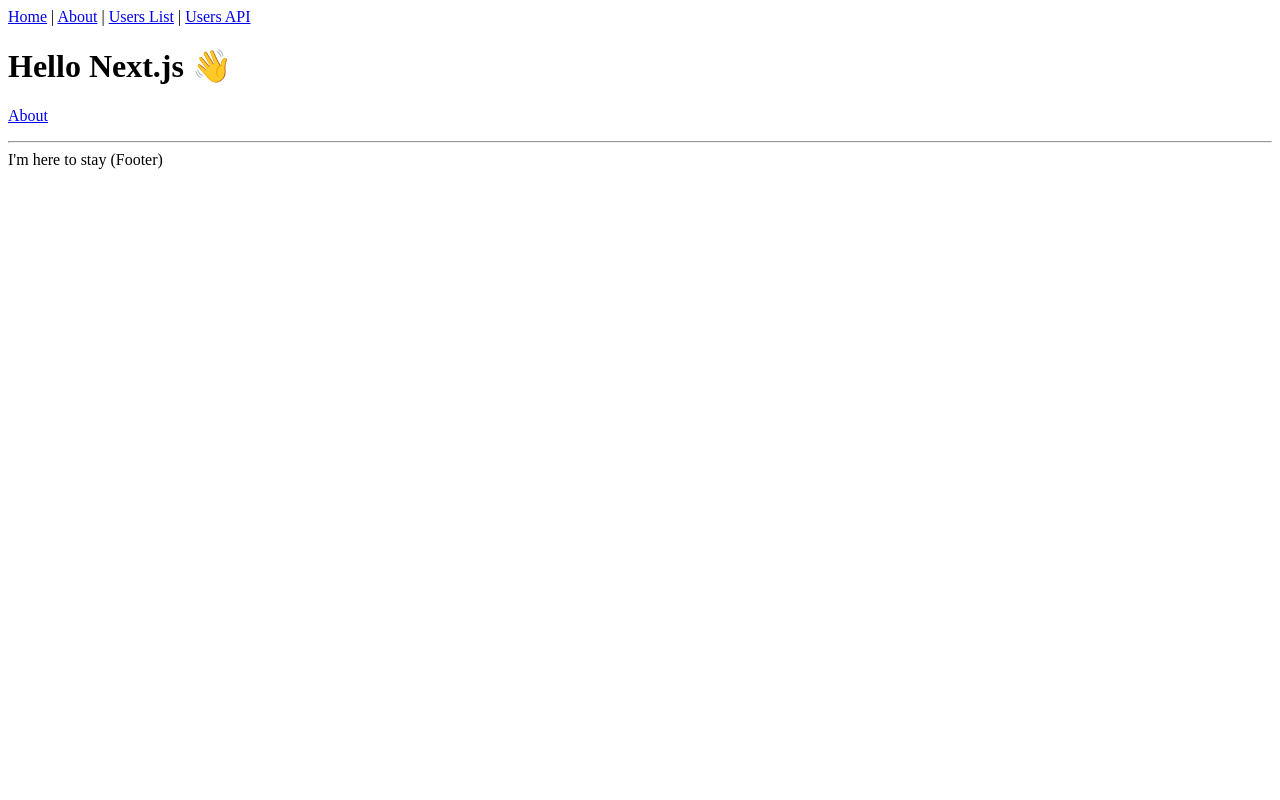
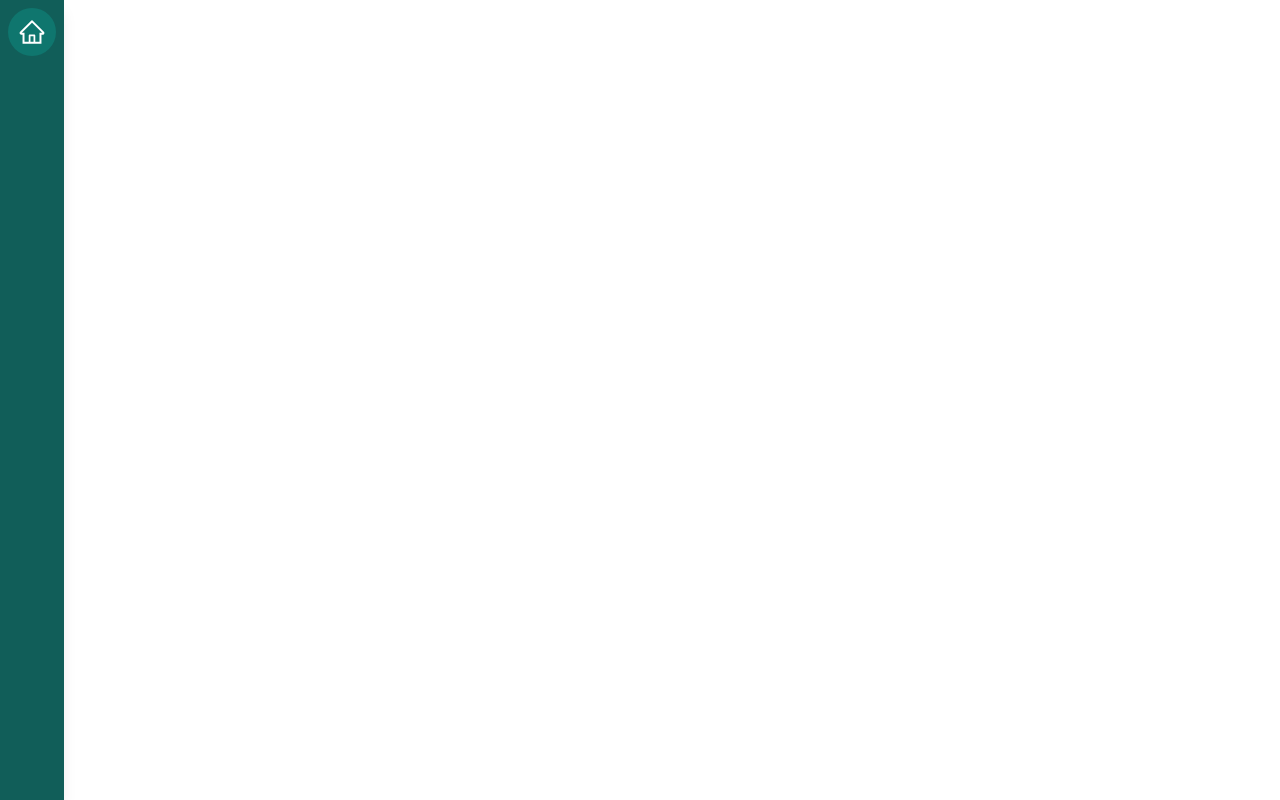
Before and after one commit to anthony-deleon1214/personal-site, a Next.js app: page / in a window 1280 px wide. Built offline with nearby package versions, Linux system fonts and the light colour scheme.

Commit message:
Various updates to frontend

```diff
--- a/components/Layout.tsx
+++ b/components/Layout.tsx
@@ -1,6 +1,7 @@
-import React, { ReactNode } from 'react'
-import Link from 'next/link'
-import Head from 'next/head'
+import React, { ReactNode } from 'react';
+import Link from 'next/link';
+import Head from 'next/head';
+import Sidebar from './Sidebar'
 
 type Props = {
   children?: ReactNode
@@ -10,31 +11,9 @@
 const Layout = ({ children, title = 'This is the default title' }: Props) => (
   <div>
     <Head>
-      <title>{title}</title>
-      <meta charSet="utf-8" />
-      <meta name="viewport" content="initial-scale=1.0, width=device-width" />
+      <title>Anthony Deleon</title>
     </Head>
-    <header>
-      <nav>
-        <Link href="/">
-          <a>Home</a>
-        </Link>{' '}
-        |{' '}
-        <Link href="/about">
-          <a>About</a>
-        </Link>{' '}
-        |{' '}
-        <Link href="/users">
-          <a>Users List</a>
-        </Link>{' '}
-        | <a href="/api/users">Users API</a>
-      </nav>
-    </header>
-    {children}
-    <footer>
-      <hr />
-      <span>I'm here to stay (Footer)</span>
-    </footer>
+    <Sidebar></Sidebar>
   </div>
 )
 
--- /dev/null
+++ b/components/Sidebar.tsx
@@ -0,0 +1,23 @@
+import { AiOutlineHome } from "react-icons/ai";
+import { FaHistory, FaListUl } from "react-icons/fa";
+
+const Sidebar = () => {
+    return (
+        <div className="sidebar">
+            <SidebarIcon icon={<AiOutlineHome size="28" />} text={"Back to home"}/>
+        </div>
+    )
+};
+
+export function SidebarIcon({ icon, text }) {
+    return (
+        <div className="sidebar-icon group">
+            {icon}
+            <span className="sidebar-tooltip group-hover:scale-100">
+                {text}
+            </span>
+        </div>
+    )
+};
+
+export default Sidebar;
--- a/package.json
+++ b/package.json
@@ -9,12 +9,16 @@
   "dependencies": {
     "next": "latest",
     "react": "^17.0.2",
-    "react-dom": "^17.0.2"
+    "react-dom": "^17.0.2",
+    "react-icons": "^4.4.0"
   },
   "devDependencies": {
+    "@fullhuman/postcss-purgecss": "^4.1.3",
     "@types/node": "^12.12.21",
     "@types/react": "^17.0.2",
     "@types/react-dom": "^17.0.1",
+    "postcss-preset-env": "^7.8.0",
+    "tailwindcss": "^3.1.8",
     "typescript": "4.0"
   }
 }
--- /dev/null
+++ b/pages/_app.tsx
@@ -0,0 +1,8 @@
+import React from "react";
+import { AppProps } from "next/app";
+
+import '../styles/index.css';
+
+export default function App({ Component, pageProps }: AppProps) {
+    return <Component {...pageProps} />
+}
--- /dev/null
+++ b/postcss.config.js
@@ -0,0 +1,6 @@
+module.exports = {
+    plugins: [
+        'tailwindcss',
+        'postcss-preset-env',
+    ],
+}
--- /dev/null
+++ b/styles/index.css
@@ -0,0 +1,28 @@
+@tailwind base;
+@tailwind components;
+@tailwind utilities;
+
+@layer components {
+    .sidebar {
+        @apply fixed top-0 left-0 h-screen
+        w-16 m-0 flex flex-col bg-teal-800
+        text-white shadow-lg;
+    }
+
+    .sidebar-icon {
+        @apply relative flex items-center justify-center
+                h-12 w-12 mt-2 mb-2 mx-auto bg-teal-700
+                text-white
+                hover:bg-teal-300 hover:text-teal-900
+                rounded-3xl hover:rounded-xl
+                transition-all duration-300 ease-linear
+                cursor-pointer;
+    }
+
+    .sidebar-tooltip {
+        @apply absolute w-auto p-2 m-2 min-w-max left-14
+        rounded-md shadow-md text-white bg-teal-800
+        text-xs font-bold transition-all duration-100
+        scale-0 origin-left;
+    }
+}
--- /dev/null
+++ b/tailwind.config.js
@@ -0,0 +1,11 @@
+/** @type {import('tailwindcss').Config} */
+module.exports = {
+  content: [
+    "./pages/**/*.{js,ts,jsx,tsx}",
+    "./components/**/*.{js,ts,jsx,tsx}"
+  ],
+  theme: {
+    extend: {},
+  },
+  plugins: [],
+}
```
Also changed, not shown: components/List.tsx (deleted, +0 -19 lines), components/ListDetail.tsx (deleted, +0 -16 lines), components/ListItem.tsx (deleted, +0 -18 lines), pages/users/[id].tsx (deleted, +0 -61 lines), pages/users/index.tsx (deleted, +0 -37 lines), 1 other file (tests, documents, lock files or other folders).
